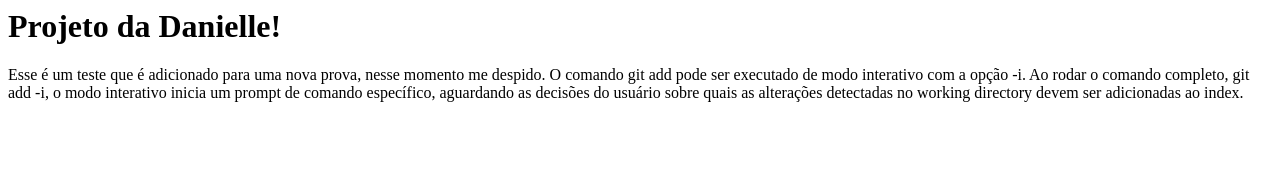
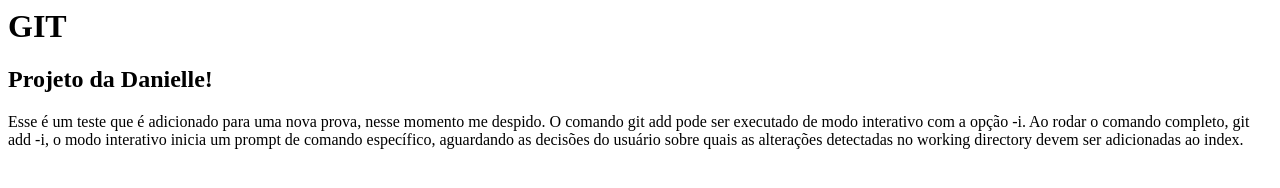
Before and after one commit to danins/meu-site, a plain HTML site: page meu-site/index.html in a window 1280 px wide. Drawn offline with Linux system fonts and the light colour scheme.

Commit message:
inicio do desing

```diff
--- /dev/null
+++ b/meu-site/estilo.css
@@ -0,0 +1,3 @@
+body{
+	background-color: blue;
+}
--- a/meu-site/index.html
+++ b/meu-site/index.html
@@ -1,9 +1,15 @@
+<htm>
 <head>
-
+	<link rel="stylesheet" type="text/css" href="/design.css"/>
 </head>
 
 <body>
-	<h1>Projeto da Danielle!</h1>
+	<h1>GIT</h1>
+	<h2>Projeto da Danielle!</h2>
+	<p>
 		Esse é um teste que é adicionado para uma nova prova, nesse momento me despido.
 		O comando git add pode ser executado de modo interativo com a opção -i. Ao rodar o comando completo, git add -i, o modo interativo inicia um prompt de comando específico, aguardando as decisões do usuário sobre quais as alterações detectadas no working directory devem ser adicionadas ao index.
+	</p>
 </body>
+
+</htm>
```
